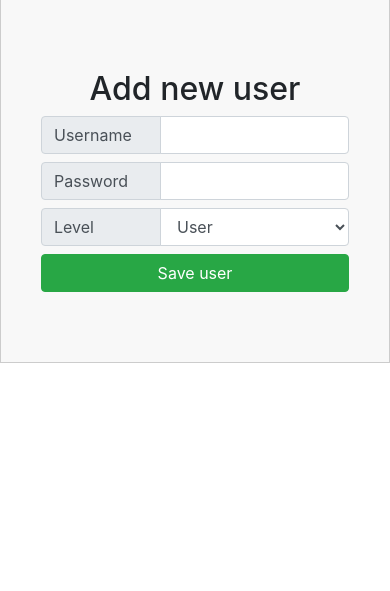
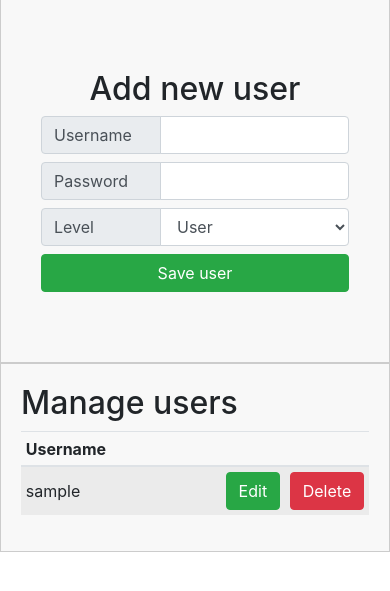
Before and after one commit to FrankN88/quiz-game, a Flask app: page /users in a window 390 px wide; the page is wider, and only the part inside the window is pictured. Shown: the part 51-642 px from the top of that part. Run offline with Flask 2, Linux system fonts and the light colour scheme; the visitor is signed in with stand-in values (Sample User, id 1); a database or web service that is not in the repository returns one stand-in record (values such as "Sample title"); some libraries are stand-ins or nearby versions.

Commit message:
users.html - Correction of classes for responsive with bootstrap

```diff
--- a/templates/users.html
+++ b/templates/users.html
@@ -1,6 +1,6 @@
 {% include 'header.html' %}
 
-  <div class="d-flex">
+  <div class="d-md-flex d-sm-block">
 
     <div class="admin_container">
 
```
